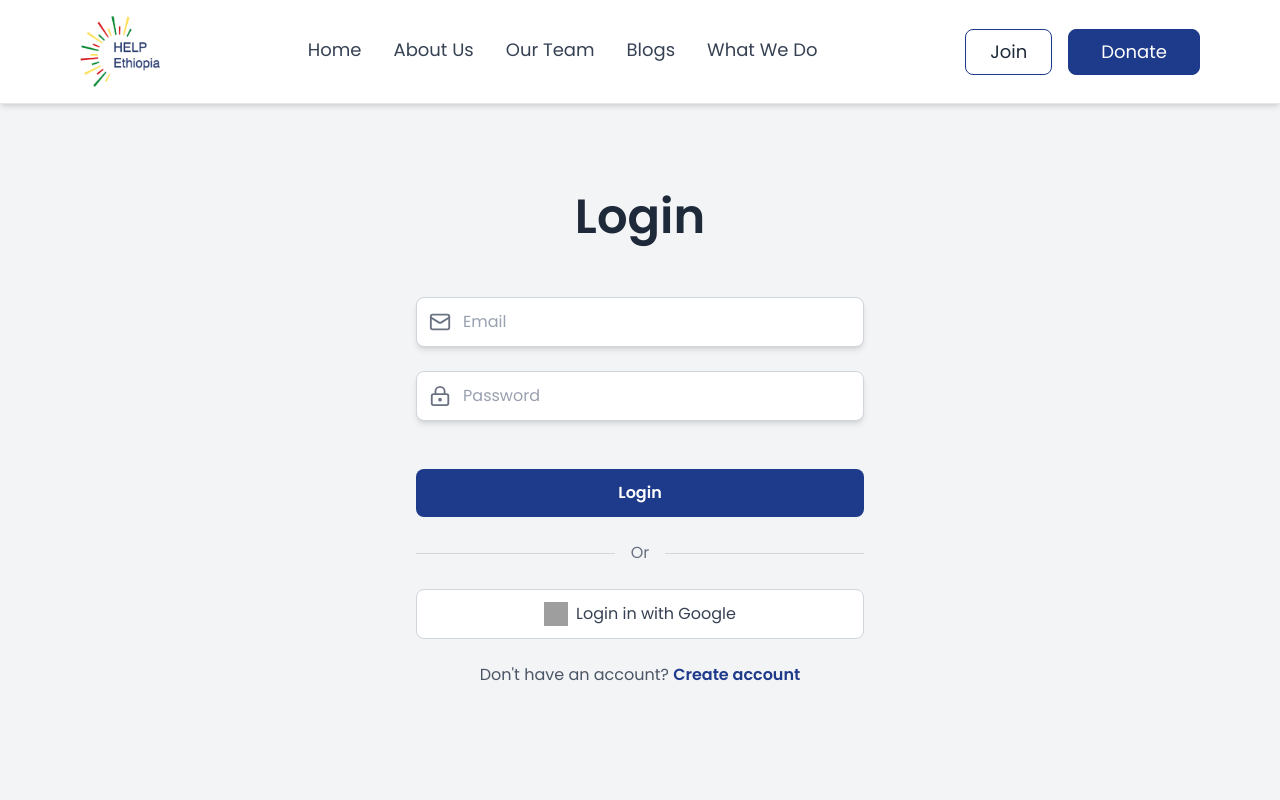
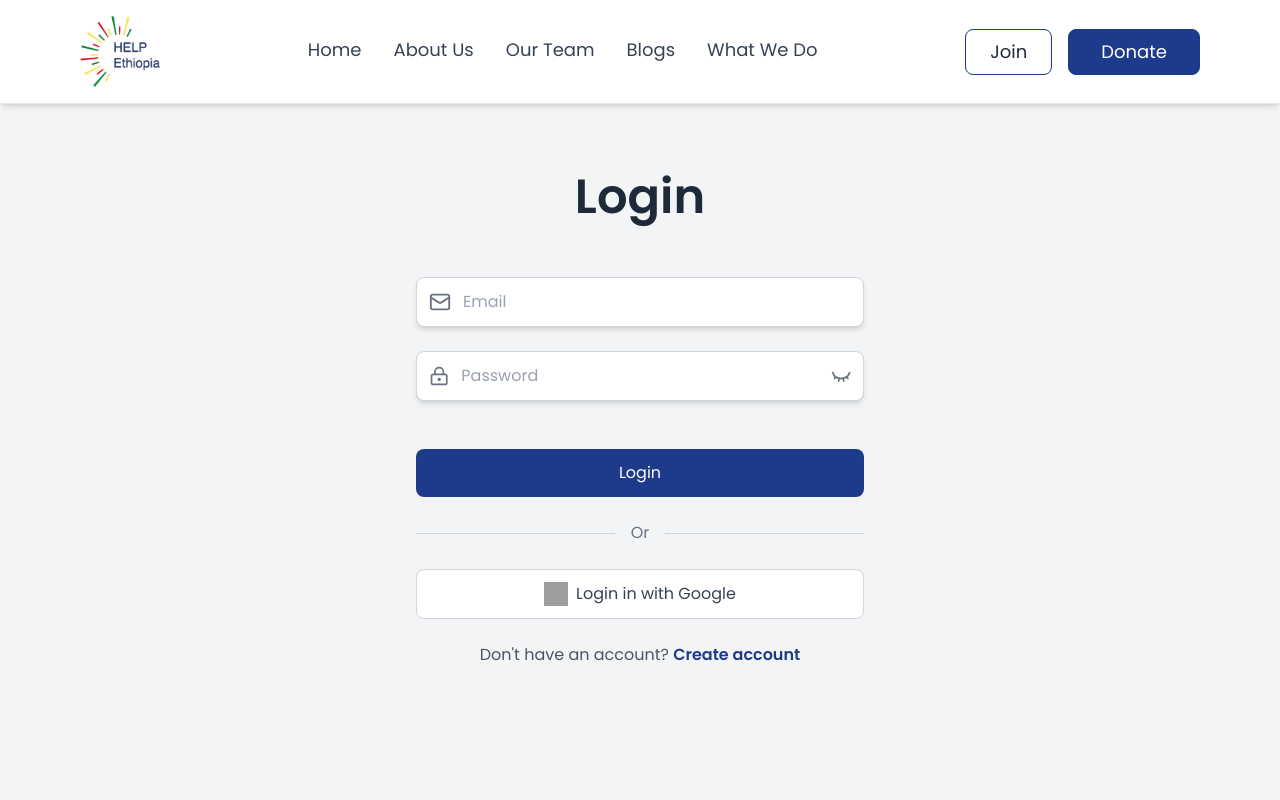
Before and after one commit to dagimgetaw/Help-Ethiopia-Website, a React (Vite) app: page /login in a window 1280 px wide. Shown: the top 800 px of the page. Built offline with nearby package versions, Linux system fonts and the light colour scheme; grey boxes are pictures that could not be loaded.

Commit message:
add hide and clear pass func

```diff
--- a/src/Components/Login/Login.jsx
+++ b/src/Components/Login/Login.jsx
@@ -1,10 +1,13 @@
 import { Link } from "react-router-dom";
-import { Mail, LockKeyhole } from "lucide-react";
+import { Mail, LockKeyhole, Eye, EyeClosed } from "lucide-react";
 import google from "../../assets/google.png";
+import { useState } from "react";
 
 export default function Login() {
+  const [hide, setHide] = useState(true);
+
   return (
-    <div className="pt-40 pb-20 min-h-screen flex flex-col items-center justify-center bg-gray-100 py-12 px-4 sm:px-6 lg:px-8 font-text">
+    <div className="pt-20 pb-10 min-h-screen flex flex-col items-center justify-center bg-gray-100 py-12 px-4 sm:px-6 lg:px-8 font-text">
       <h2 className="text-3xl md:text-4xl lg:text-5xl font-bold text-center text-gray-800">
         Login
       </h2>
@@ -27,14 +30,25 @@ export default function Login() {
             <div className="flex items-center gap-3 shadow-md rounded-lg border border-gray-300 bg-white p-3">
               <LockKeyhole className="text-gray-500" />
               <input
-                type="password"
+                type={hide ? "password" : "text"}
                 name="password"
                 placeholder="Password"
                 className="w-full outline-none text-gray-700 placeholder-gray-400"
               />
+              {hide ? (
+                <EyeClosed
+                  className="text-gray-500 cursor-pointer"
+                  onClick={() => setHide(!hide)}
+                />
+              ) : (
+                <Eye
+                  className="text-gray-500 cursor-pointer"
+                  onClick={() => setHide(!hide)}
+                />
+              )}
             </div>
           </div>
-          <button className="w-full py-3 mt-6 rounded-lg bg-[#1E3A8A] text-white font-semibold hover:bg-blue-700 transition duration-300 cursor-pointer">
+          <button className="w-full py-3 mt-6 rounded-lg bg-[#1E3A8A] text-white cursor-pointer">
             Login
           </button>
         </div>
```
